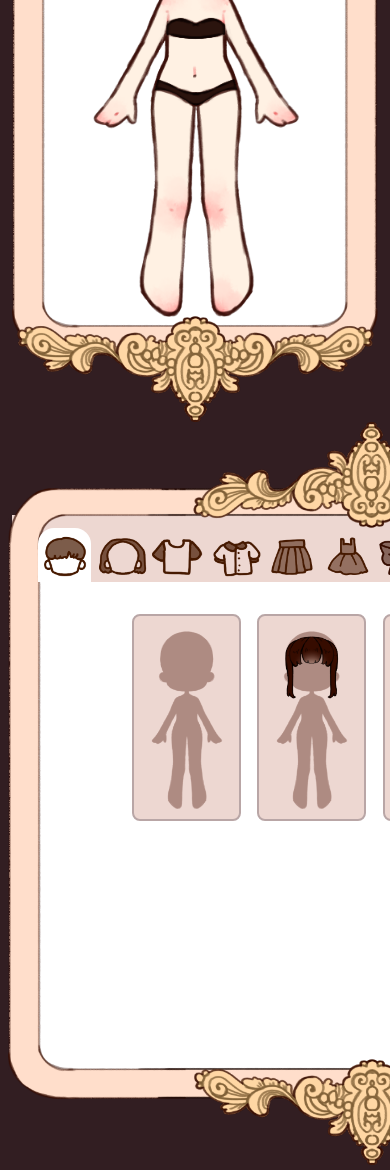
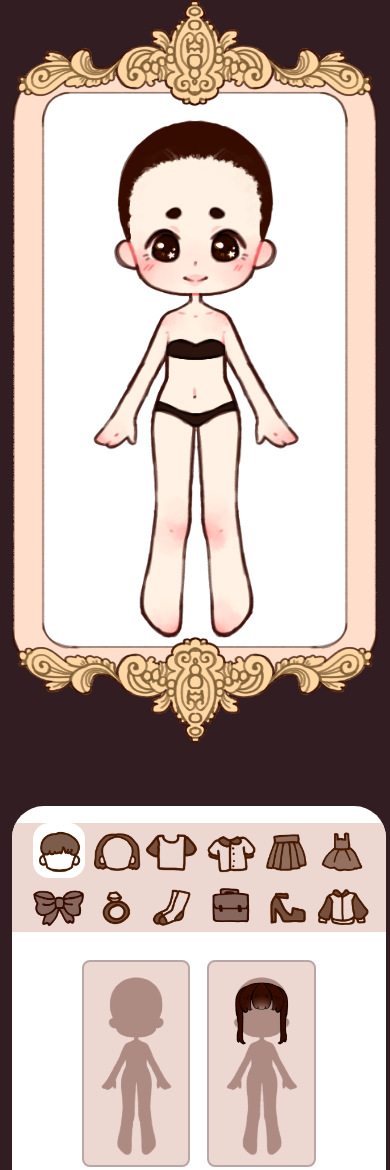
Before and after one commit to xMoneMone/Aurora-Doll, a plain HTML site: page index.html in a window 390 px wide. Shown: the top 1170 px of the page. Drawn offline with Linux system fonts and the light colour scheme.

Commit message:
added mobile styling

```diff
--- a/index.html
+++ b/index.html
@@ -2,6 +2,7 @@
 
 <html>
     <head>
+        <meta content="width=device-width, initial-scale=1" name="viewport" />
         <meta charset="utf-8">
         <link rel="stylesheet" href="style.css">
         <link rel="icon" href="graphics/icon.webp">
--- a/style.css
+++ b/style.css
@@ -137,8 +137,36 @@ button {
     left: 0;
 }
 
-@media (max-width: 900px){
-    body {
-        flex-direction: column;
-    }
+@media only screen and (max-width: 900px) {
+body {
+    flex-direction: column;
+    align-content: center;
+    height: auto;
+    margin: 0;
 }
+
+.wardrobe_frame {
+    opacity: 0;
+}
+
+.wardrobe_div {
+    overflow: hidden;
+    padding-bottom: 3vh;
+}
+
+.clothes_buttons {
+    flex-wrap: wrap;
+    height: min-content;
+}
+
+.selected_button {
+    background-color: white;
+    border-radius: 1em;
+}
+
+.wardrobe_div {
+    height: 70vh;
+    width: 96vw;
+    border-radius: 2em;
+}
+}
```
